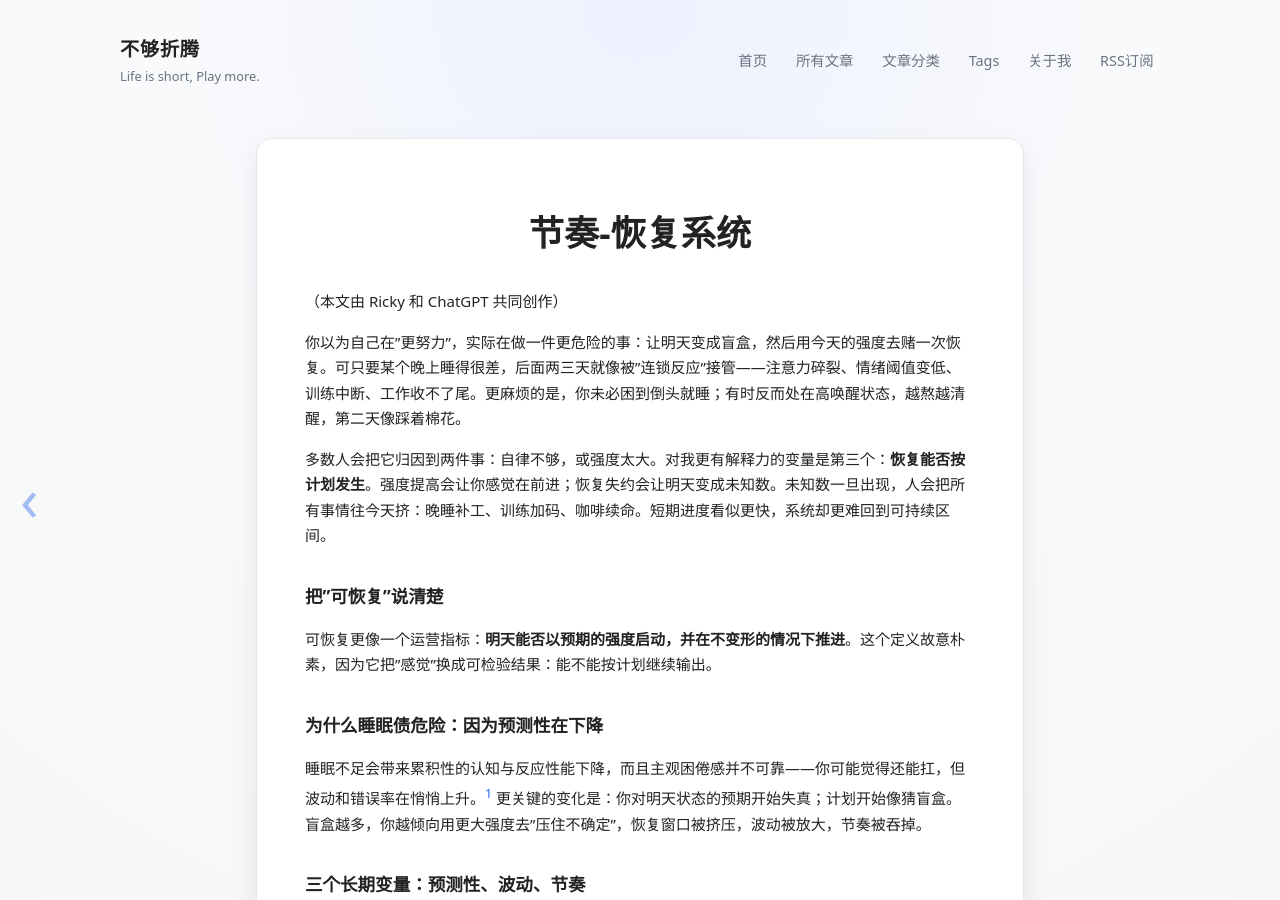
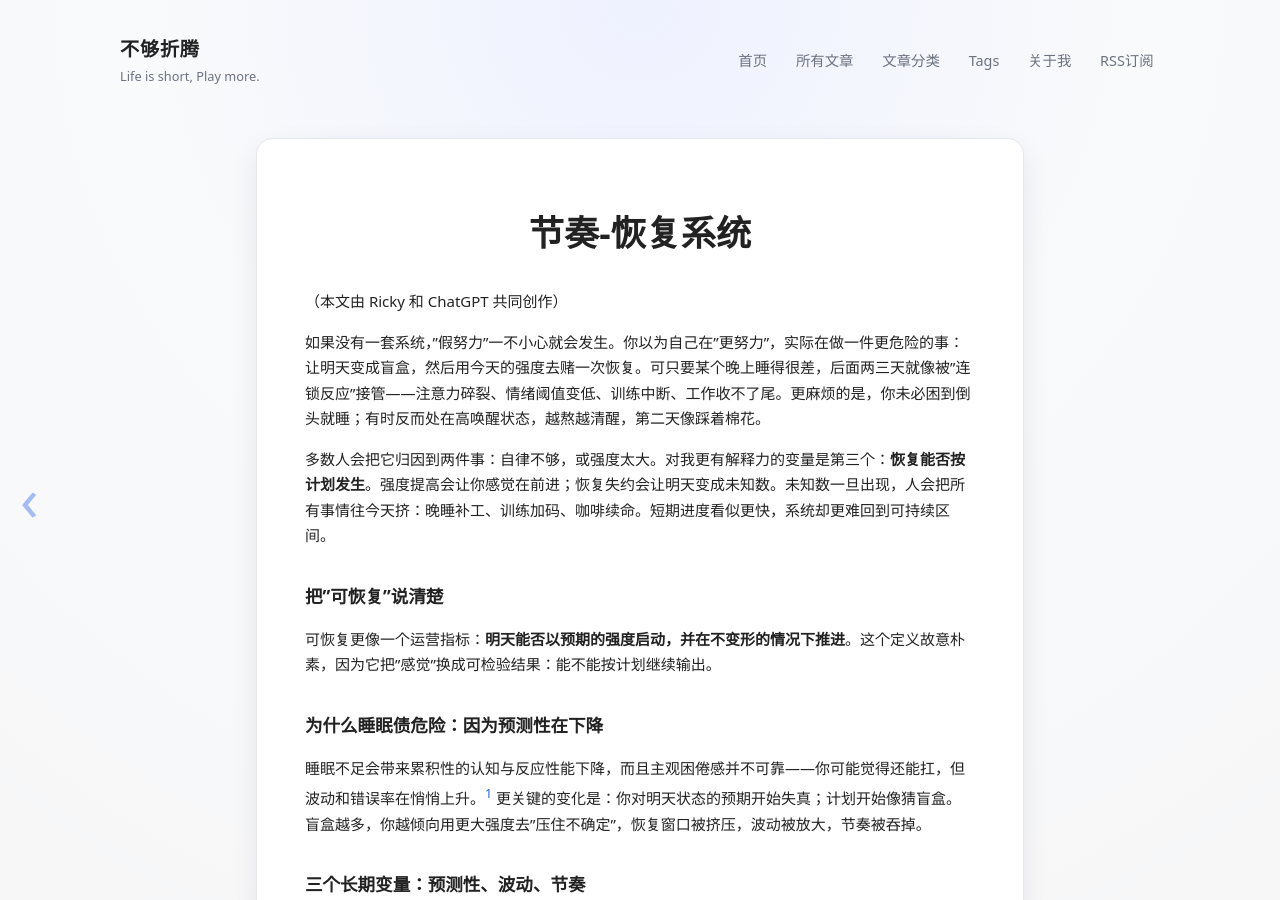
Before and after one commit to imrickysu/imrickysu.github.io, a Jekyll site: the page built from _posts/2026-02-22-jogging-and-surplus.md, in a window 1280 px wide and 900 px high. Built offline with Jekyll 4.4.1, drawn with Linux system fonts in a browser that asks for light colours.

Commit message:
add connection

```diff
--- a/_posts/2026-02-22-jogging-and-surplus.md
+++ b/_posts/2026-02-22-jogging-and-surplus.md
@@ -11,7 +11,7 @@ tags:
 
 （本文由 Ricky 和 ChatGPT 共同创作）
 
-你以为自己在"更努力"，实际在做一件更危险的事：让明天变成盲盒，然后用今天的强度去赌一次恢复。可只要某个晚上睡得很差，后面两三天就像被"连锁反应"接管——注意力碎裂、情绪阈值变低、训练中断、工作收不了尾。更麻烦的是，你未必困到倒头就睡；有时反而处在高唤醒状态，越熬越清醒，第二天像踩着棉花。
+如果没有一套系统，"假努力"一不小心就会发生。你以为自己在"更努力"，实际在做一件更危险的事：让明天变成盲盒，然后用今天的强度去赌一次恢复。可只要某个晚上睡得很差，后面两三天就像被"连锁反应"接管——注意力碎裂、情绪阈值变低、训练中断、工作收不了尾。更麻烦的是，你未必困到倒头就睡；有时反而处在高唤醒状态，越熬越清醒，第二天像踩着棉花。
 
 多数人会把它归因到两件事：自律不够，或强度太大。对我更有解释力的变量是第三个：**恢复能否按计划发生**。强度提高会让你感觉在前进；恢复失约会让明天变成未知数。未知数一旦出现，人会把所有事情往今天挤：晚睡补工、训练加码、咖啡续命。短期进度看似更快，系统却更难回到可持续区间。
 
```
